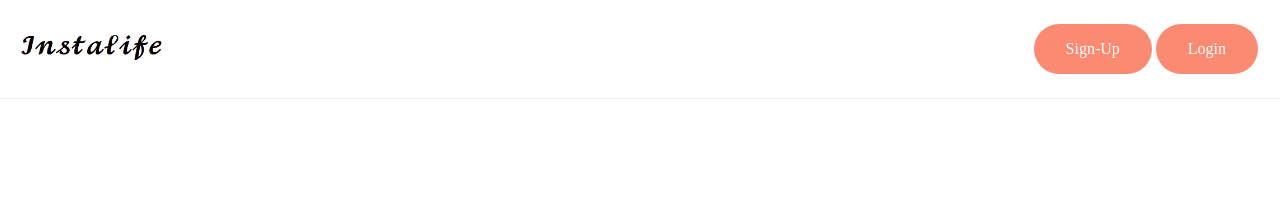
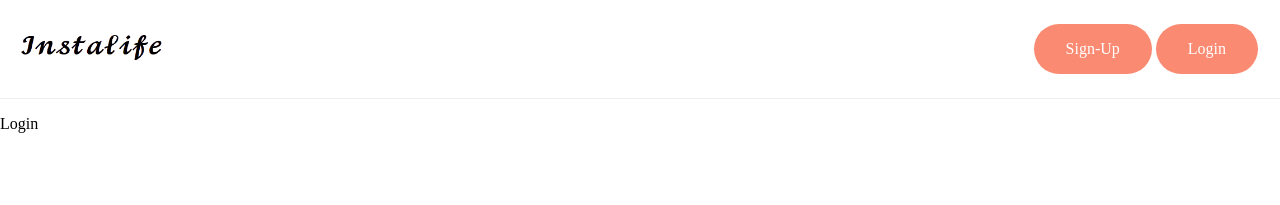
Before and after one commit to dimlil/Vue.js-examp-Instalife, a Vue app: page /login in a window 1280 px wide. Before the commit this address had no page. Shown: the top 205 px of the page. Built offline with nearby package versions, Linux system fonts and the light colour scheme.

Commit message:
feat/ added login route and template

```diff
--- a/src/components/core/Header.vue
+++ b/src/components/core/Header.vue
@@ -5,9 +5,9 @@
       <button>
         <p>Sign-Up</p>
       </button>
-      <button @click="logIn">
+      <router-link to="/login"> <button @click="logIn">
         <p>Login</p>
-      </button>
+      </button> </router-link>
     </div>
     <div v-else-if="isLogged">
       <button>
--- /dev/null
+++ b/src/components/core/Login.vue
@@ -0,0 +1,13 @@
+<template>
+  <p>Login</p>
+</template>
+
+<script>
+export default {
+
+}
+</script>
+
+<style>
+
+</style>
--- a/src/router/index.js
+++ b/src/router/index.js
@@ -1,11 +1,17 @@
 import { createWebHistory, createRouter } from "vue-router";
 import Home from '../components/core/Home.vue'
+import Login from '../components/core/Login.vue'
 
 const routes = [
     {
       path: "/",
       name: "Home",
       component: Home,
+    },
+    {
+      path: "/login",
+      name: "Login",
+      component: Login,
     },
   ];
 
```
